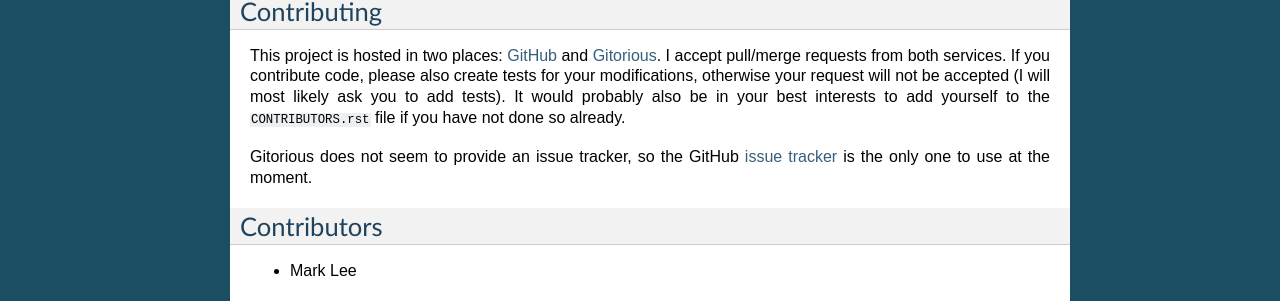
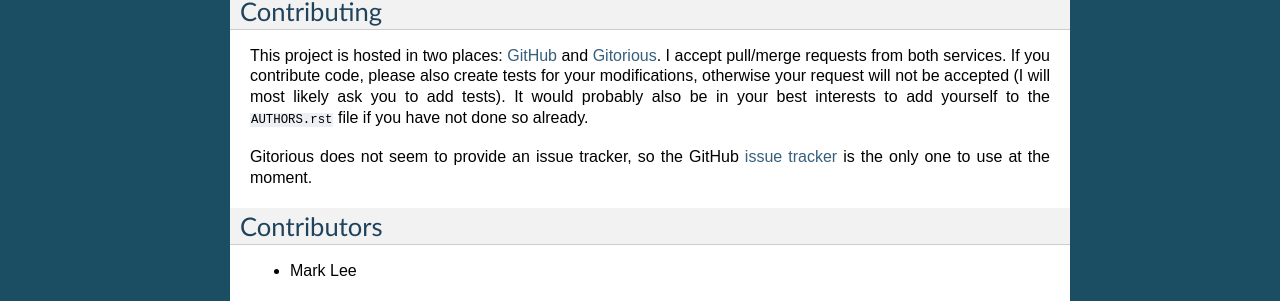
Before and after one commit to malept/pyoath-toolkit, a Sphinx documentation site: the page built from docs/index.rst, in a window 1280 px wide. Shown: the part 632-933 px from the top of the page. Built offline with Sphinx 7.4.7, drawn with Linux system fonts in a browser that asks for light colours; the version number could not be read and is left out.

Commit message:
CONTRIBUTORS.rst -> AUTHORS.rst to avoid naming confusion

```diff
--- a/CONTRIBUTING.rst
+++ b/CONTRIBUTING.rst
@@ -2,7 +2,7 @@ This project is hosted in two places: `GitHub`_ and `Gitorious`_. I accept
 pull/merge requests from both services. If you contribute code, please also
 create tests for your modifications, otherwise your request will not be
 accepted (I will most likely ask you to add tests). It would probably also
-be in your best interests to add yourself to the ``CONTRIBUTORS.rst`` file
+be in your best interests to add yourself to the ``AUTHORS.rst`` file
 if you have not done so already.
 
 Gitorious does not seem to provide an issue tracker, so the GitHub `issue
--- a/docs/index.rst
+++ b/docs/index.rst
@@ -8,7 +8,7 @@ Contributing
 Contributors
 ------------
 
-.. include:: ../CONTRIBUTORS.rst
+.. include:: ../AUTHORS.rst
 
 API Documentation
 -----------------
```
Also changed, not shown: AUTHORS.rst (renamed from CONTRIBUTORS.rst).
